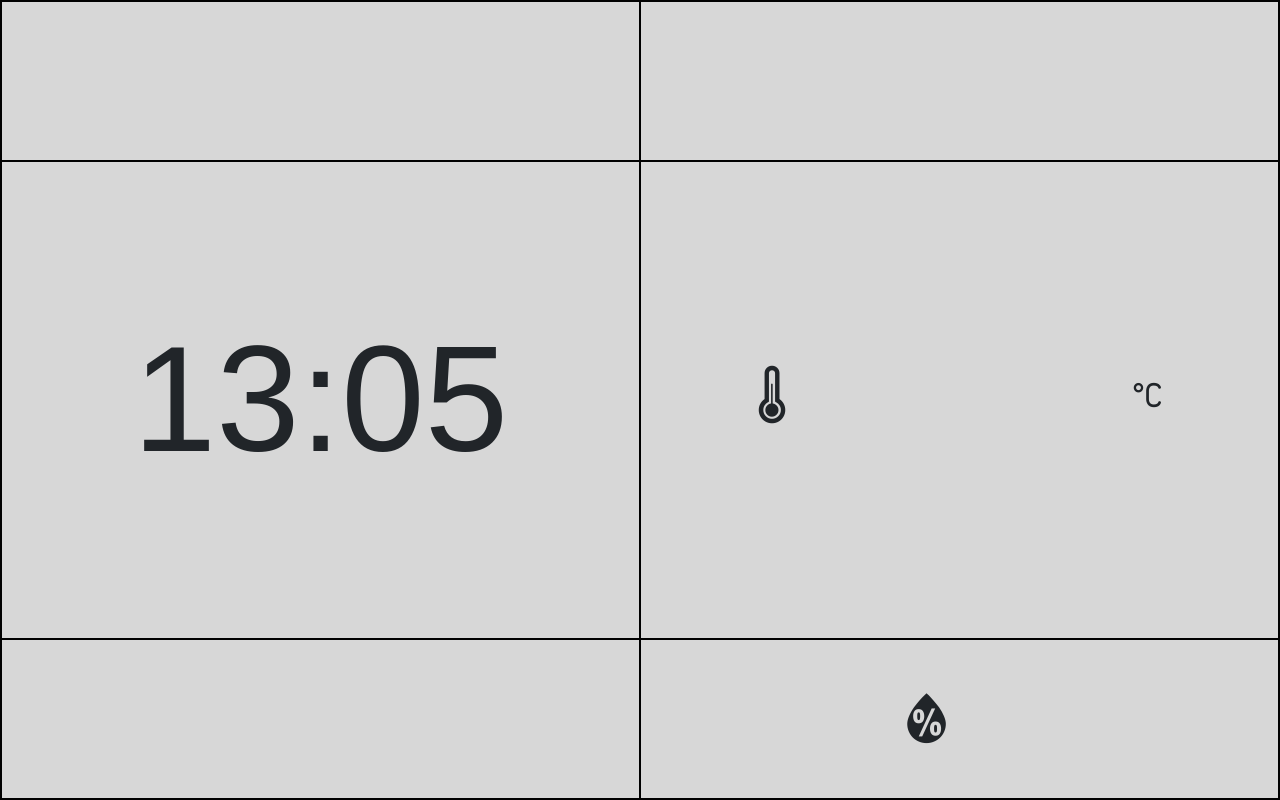
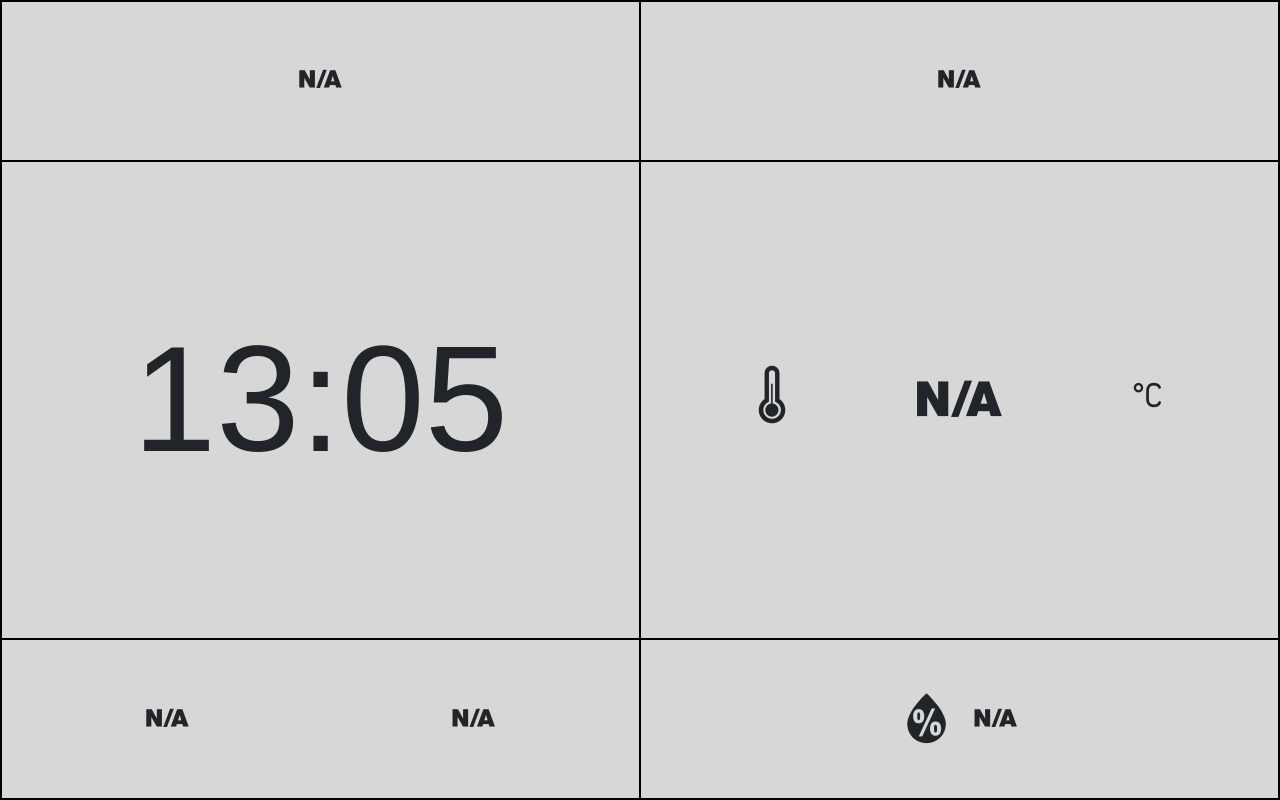
Before and after one commit to frakka92/Clockpy, a plain HTML site: page index.html in a window 1280 px wide. Drawn offline with nearby package versions, Linux system fonts and the light colour scheme; a web font is replaced by a local one.

Commit message:
add na icon

```diff
--- a/index.html
+++ b/index.html
@@ -35,19 +35,23 @@
 
                     <div class="row align-items-center city">
                         <div class="col-12" id="city">
+                            <i class="wi wi-na"></i>
                         </div>
                     </div>
 
                     <div class="row align-items-center clock">
                         <div class="col-12" id="clock">
+                            <i class="wi wi-na"></i>
                         </div>
                     </div>
 
                     <div class="row align-items-center" id="sunupdown">
                         <div class="col-6" id="sun">
+                            <i class="wi wi-na"></i>
                         </div>
 
                         <div class="col-6" id="sun-time">
+                            <i class="wi wi-na"></i>
                         </div>
                     </div>
                 </div>
@@ -56,6 +60,7 @@
 
                     <div class="row align-items-center weather">
                         <div class="col-12" id="weather">
+                            <i class="wi wi-na"></i>
                         </div>
                     </div>
 
@@ -65,6 +70,7 @@
                         </div>
 
                         <div class="col-6" id="temperature">
+                            <i class="wi wi-na"></i>
                         </div>
 
                         <div class="col-3" id="celsius-icon">
@@ -79,6 +85,7 @@
 
                         <div class="col-6">
                             <div id="humidity">
+                                <i class="wi wi-na"></i>
                             </div>
                         </div>
                     </div>
@@ -90,7 +97,7 @@
     </section>
 
     <!-- **** All JS Files ***** -->
-    <script type="text/javascript" src="https://code.jquery.com/jquery-3.4.1.min.js"> </script>
+    <script type="text/javascript" src="./distr/js/jquery-3.4.1.min.js"> </script>
     <script src="./distr/js/bootstrap.min.js"> </script>
     <script type="text/javascript" src="./distr/js/main.js"></script>
 </body>
```
